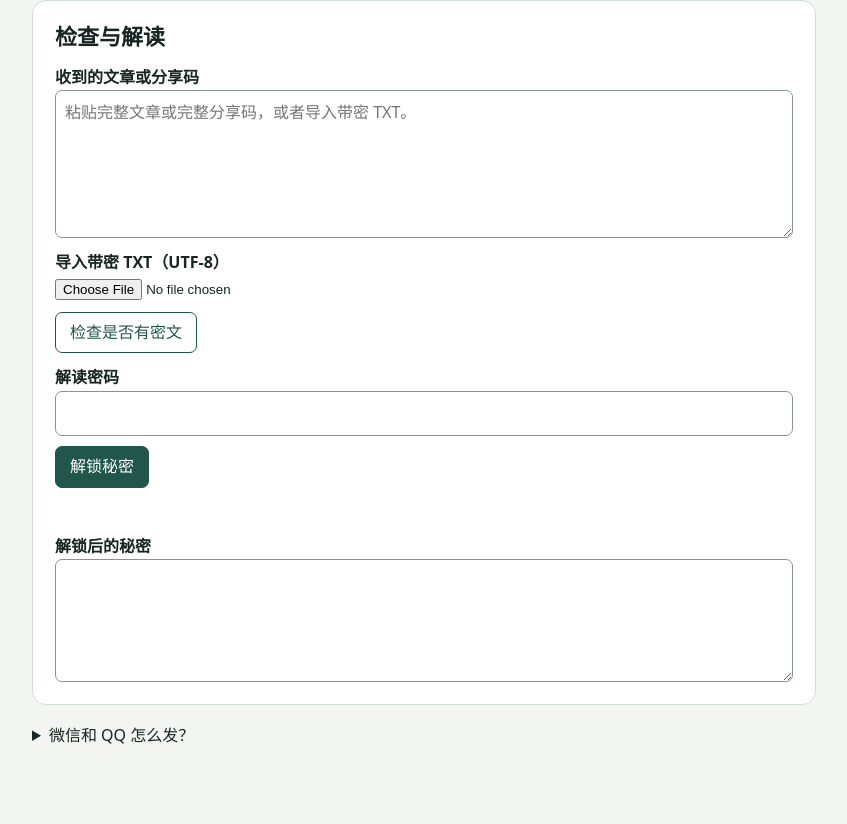
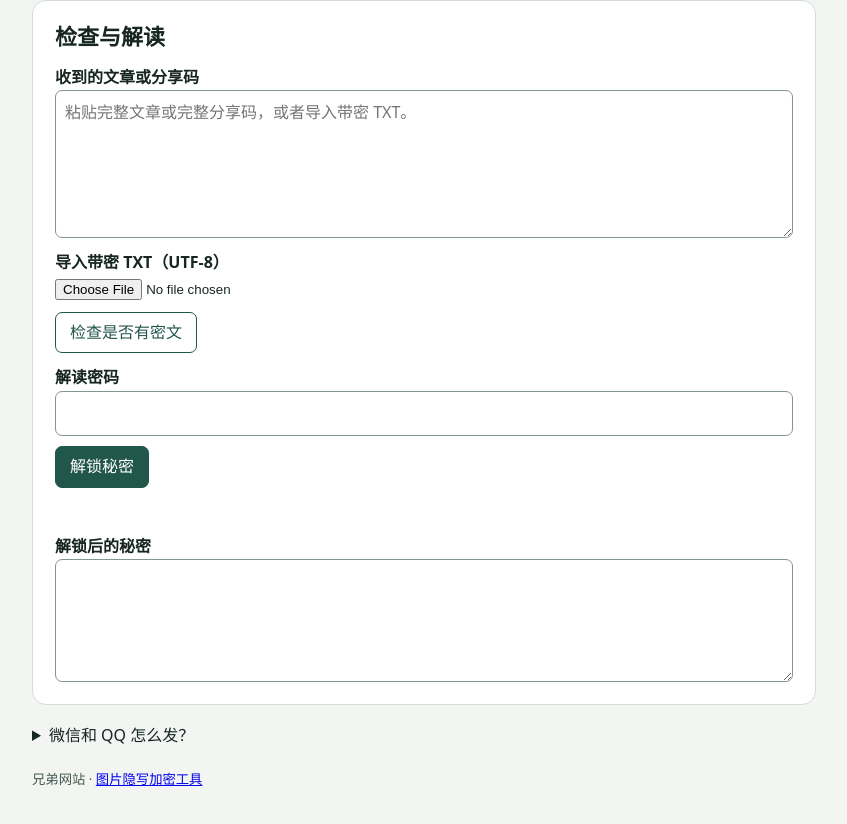
Before and after one commit to i711net/cangzi, a plain HTML site: page index.html in a window 1280 px wide. Shown: the part 1063-1887 px from the top of the page, without its empty margins (216-1063 px from the left). Before the commit the page ends 1847 px from the top, so only its background shows below. Drawn offline with Linux system fonts and the light colour scheme.

Commit message:
Add files via upload

```diff
--- a/index.html
+++ b/index.html
@@ -33,6 +33,7 @@
 <label for="revealed">解锁后的秘密</label><textarea id="revealed" rows="4" readonly></textarea>
 </section>
 <details><summary>微信和 QQ 怎么发？</summary><p>直接发聊天文字时，选择「微信 / QQ 文本」。接收方可以粘贴整篇，也可以只粘贴完整的 CZ1 分享码。</p><p>如果希望正文外观不变，选择「隐形正文」并保存为 TXT，作为文件发送。接收方下载后直接导入 TXT。</p><p>本页在浏览器内加密和解密，不保存密码。</p></details>
+<footer><small>兄弟网站 · <a href="https://hide.120360.xyz/">图片隐写加密工具</a></small></footer>
 </main>
 <script>
 'use strict';
```
